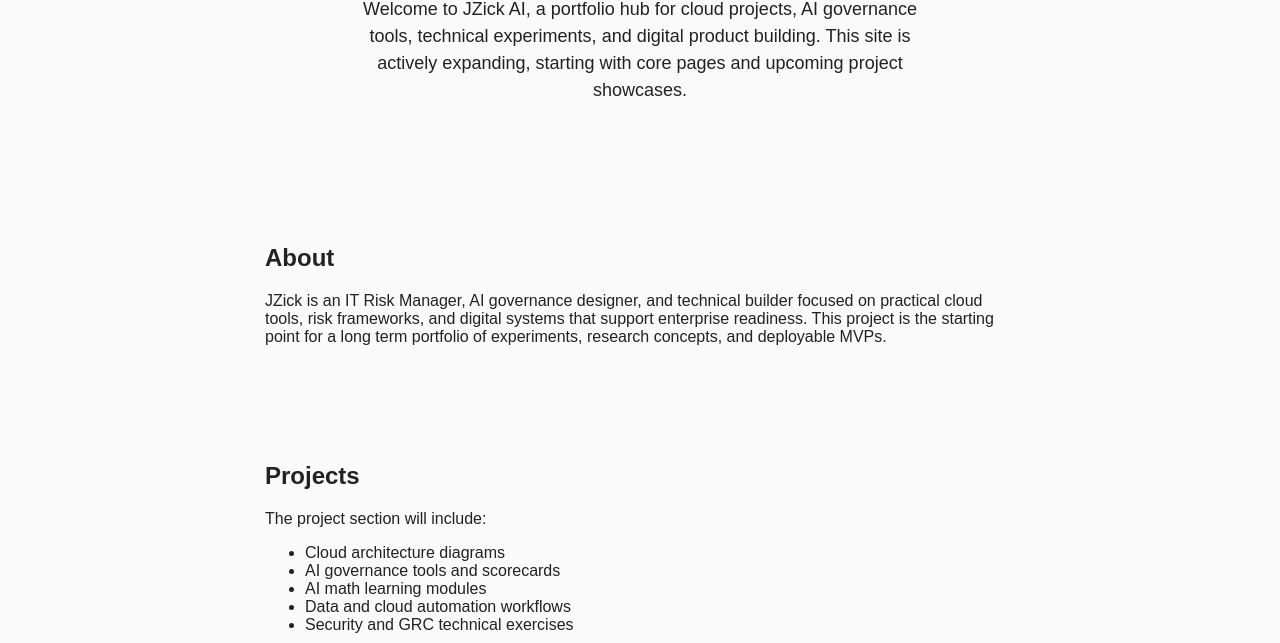
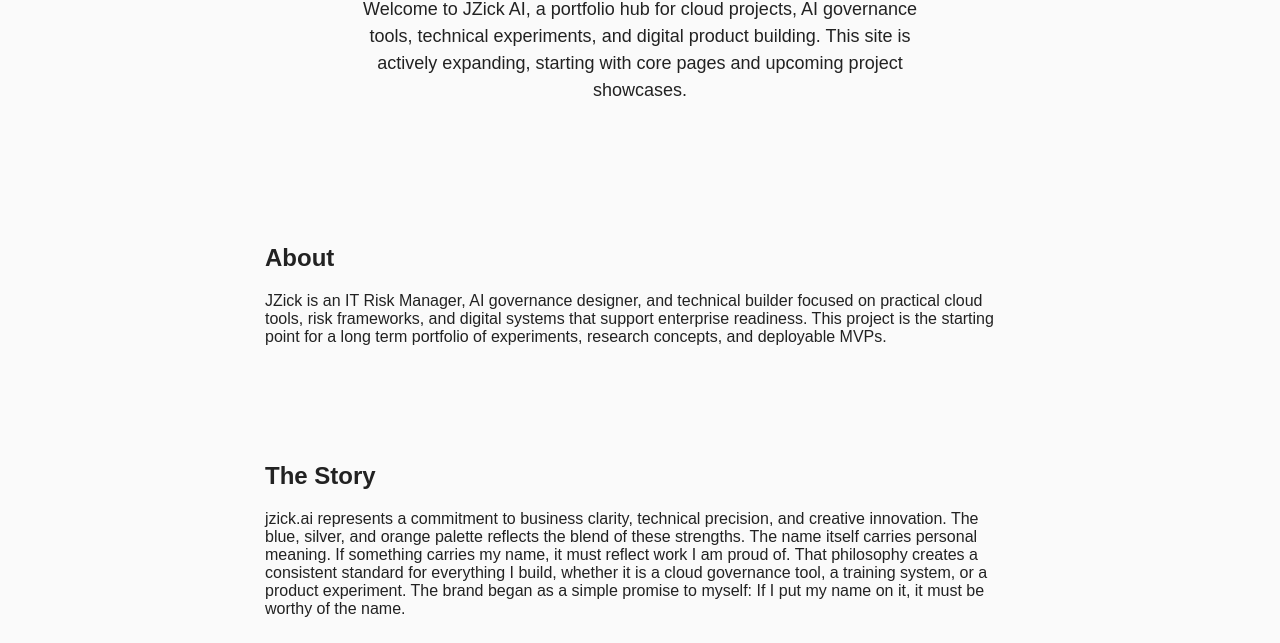
Before and after one commit to jzickai/jzickai.github.io, a plain HTML site: page index.html in a window 1280 px wide. Shown: the part 309-952 px from the top of the page. Drawn offline with Linux system fonts and the light colour scheme.

Commit message:
Added 'The Story'

```diff
--- a/index.html
+++ b/index.html
@@ -97,6 +97,18 @@
     </p>
   </section>
 
+  <section id="the story" style="padding: 40px 20px; max-width: 750px; margin: 0 auto;">
+    <h2>The Story</h2>
+    <p>
+      jzick.ai represents a commitment to business clarity, technical precision, and creative innovation.
+      The blue, silver, and orange palette reflects the blend of these strengths.
+      The name itself carries personal meaning. If something carries my name, it must reflect work I am proud of.
+      That philosophy creates a consistent standard for everything I build, whether it is a cloud governance tool,
+      a training system, or a product experiment. The brand began as a simple promise to myself:
+      If I put my name on it, it must be worthy of the name.
+    </p>
+  </section>
+
   <section id="projects" style="padding: 40px 20px; max-width: 750px; margin: 0 auto;">
     <h2>Projects</h2>
     <p>
```
